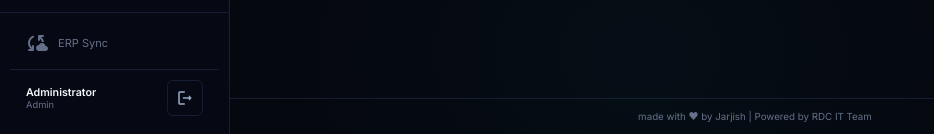
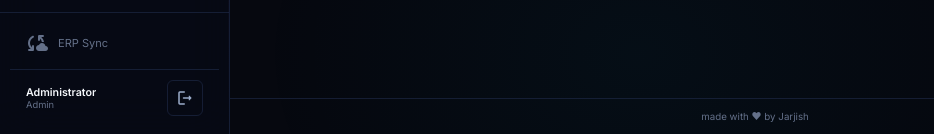
Before and after one commit to jarjishSiddibapa/rdc-daily-volume-tracker, a Flask app: page /r4x8e/ in a window 1280 px wide. Shown: the part 666-800 px from the top of the page, without its empty margins (0-934 px from the left). Run offline with Flask 3, Linux system fonts and the light colour scheme; a user stored in the database is signed in; data comes from the database, SQL or seed files in the repository; data that the repository does not hold is empty.

Commit message:
chore: shorten footer to "made with love by Jarjish"
Co-Authored-By: Claude Sonnet 5.5 <noreply@anthropic.com>

```diff
--- a/app/templates/base.html
+++ b/app/templates/base.html
@@ -165,7 +165,7 @@
             {% block content %}{% endblock %}
         </div>
         <footer style="text-align:center;padding:12px 16px;font-size:0.75rem;color:var(--text-muted);border-top:1px solid var(--border);">
-            made with ❤ by Jarjish | Powered by RDC IT Team
+            made with ❤ by Jarjish
         </footer>
     </main>
 
--- a/app/templates/login.html
+++ b/app/templates/login.html
@@ -435,7 +435,7 @@
             <div class="login-footer">
                 Daily Volume Tracker
                 <br>
-                <span style="opacity:0.8;">Made with <3 by Jarjish &middot; RDC IT Team</span>
+                <span style="opacity:0.8;">Made with <3 by Jarjish</span>
             </div>
         </div>
     </div>
```
Also changed, not shown: CHANGELOG.md.
